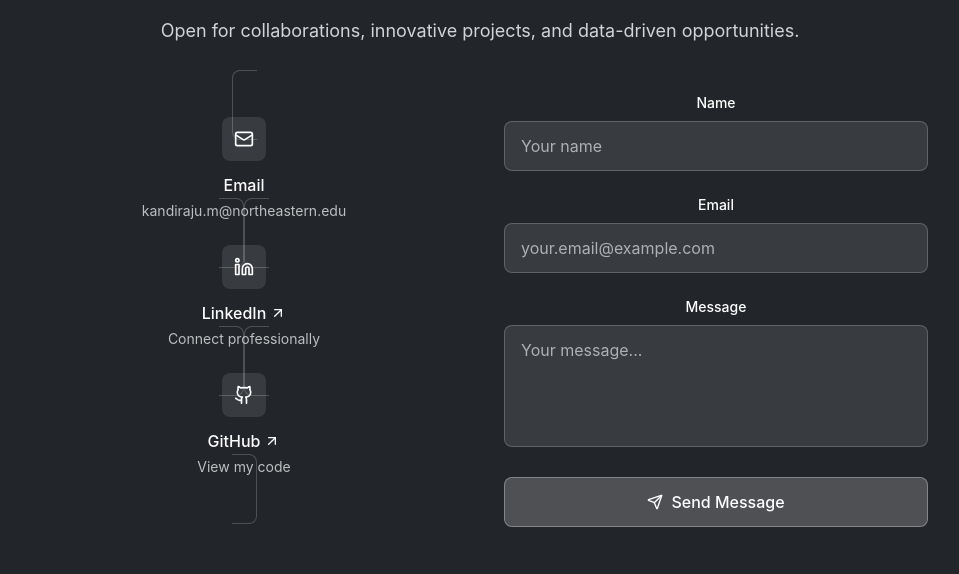
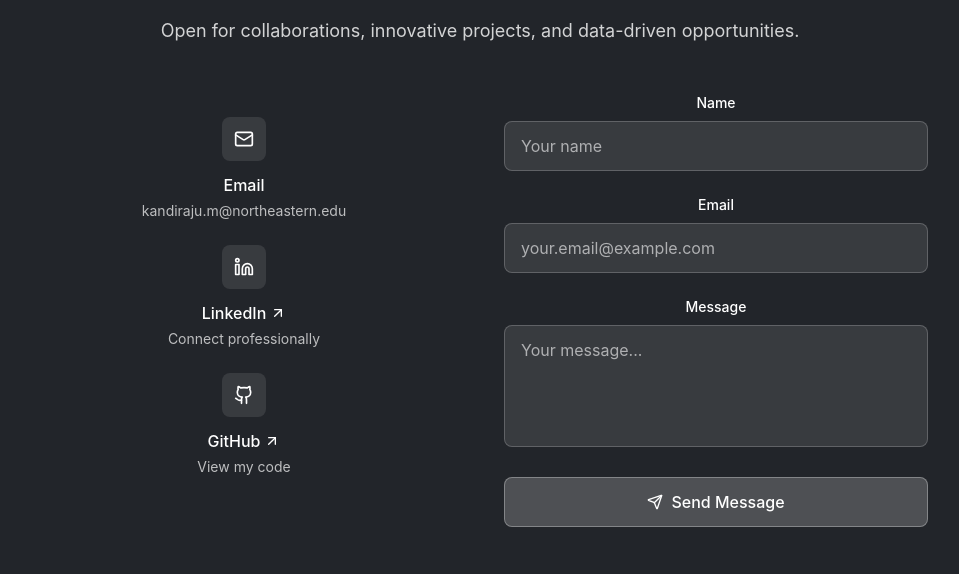
Before and after one commit to ManoghnK/ManoghnK.github.io, a React (Vite) app: page / in a window 1280 px wide. Shown: the part 4105-4679 px from the top of the page, without its empty margins (160-1119 px from the left). Built offline with nearby package versions, Linux system fonts and the light colour scheme; the HTML template or start-up script is replaced by a standard one.

Commit message:
Fix contact section lines

```diff
--- a/src/components/portfolio/Contact.tsx
+++ b/src/components/portfolio/Contact.tsx
@@ -65,7 +65,7 @@ const Contact = () => {
                 href={link.href}
                 target={link.external ? '_blank' : undefined}
                 rel={link.external ? 'noopener noreferrer' : undefined}
-                className="group p-6 rounded-lg border border-background/20 hover:border-background/40 transition-all hover:bg-background/5 fade-in-up"
+                className="group p-6 rounded-lg transition-all hover:bg-background/5 fade-in-up"
                 style={{ animationDelay: `${0.4 + index * 0.1}s` }}
               >
                 <div className="flex flex-col items-center text-center">
```
